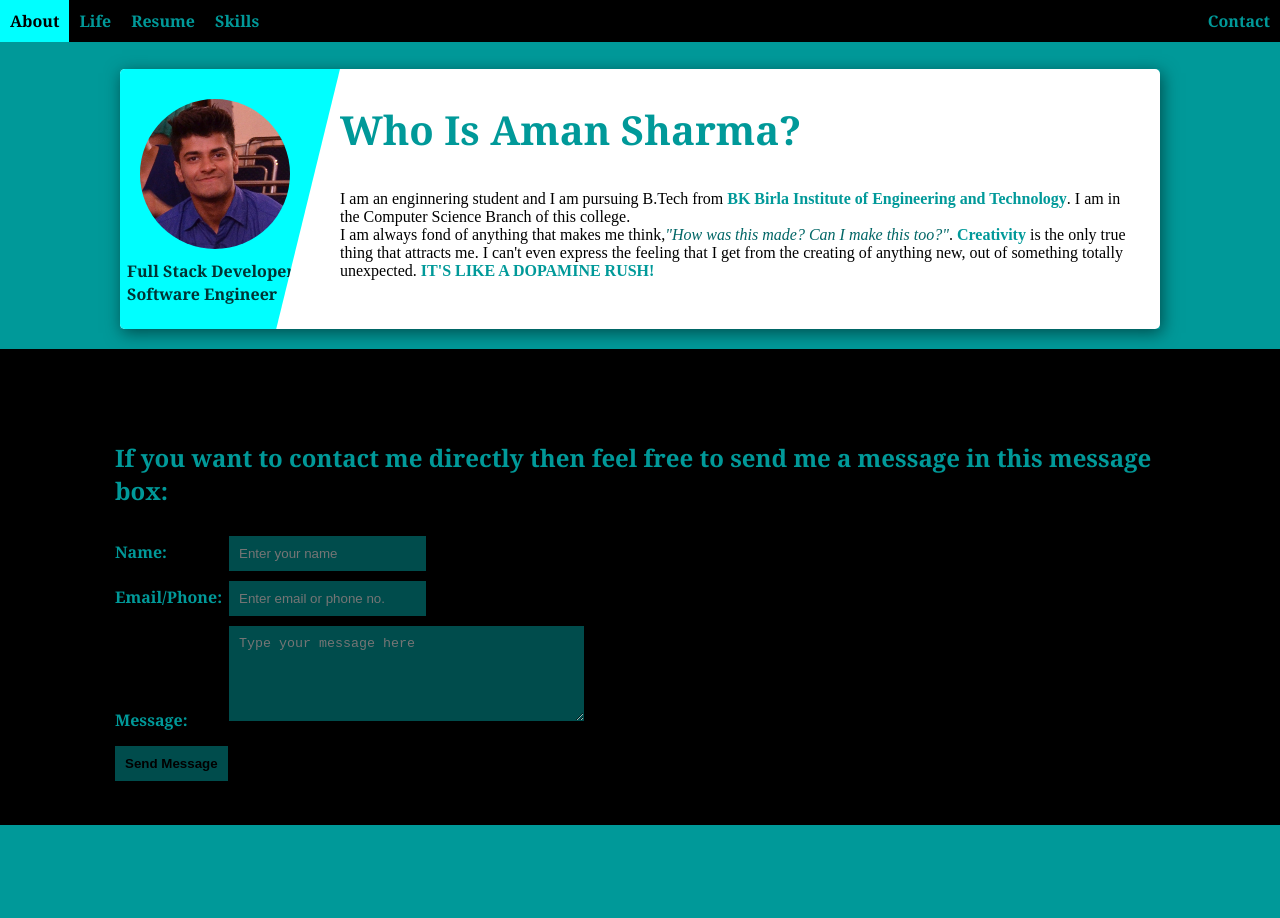
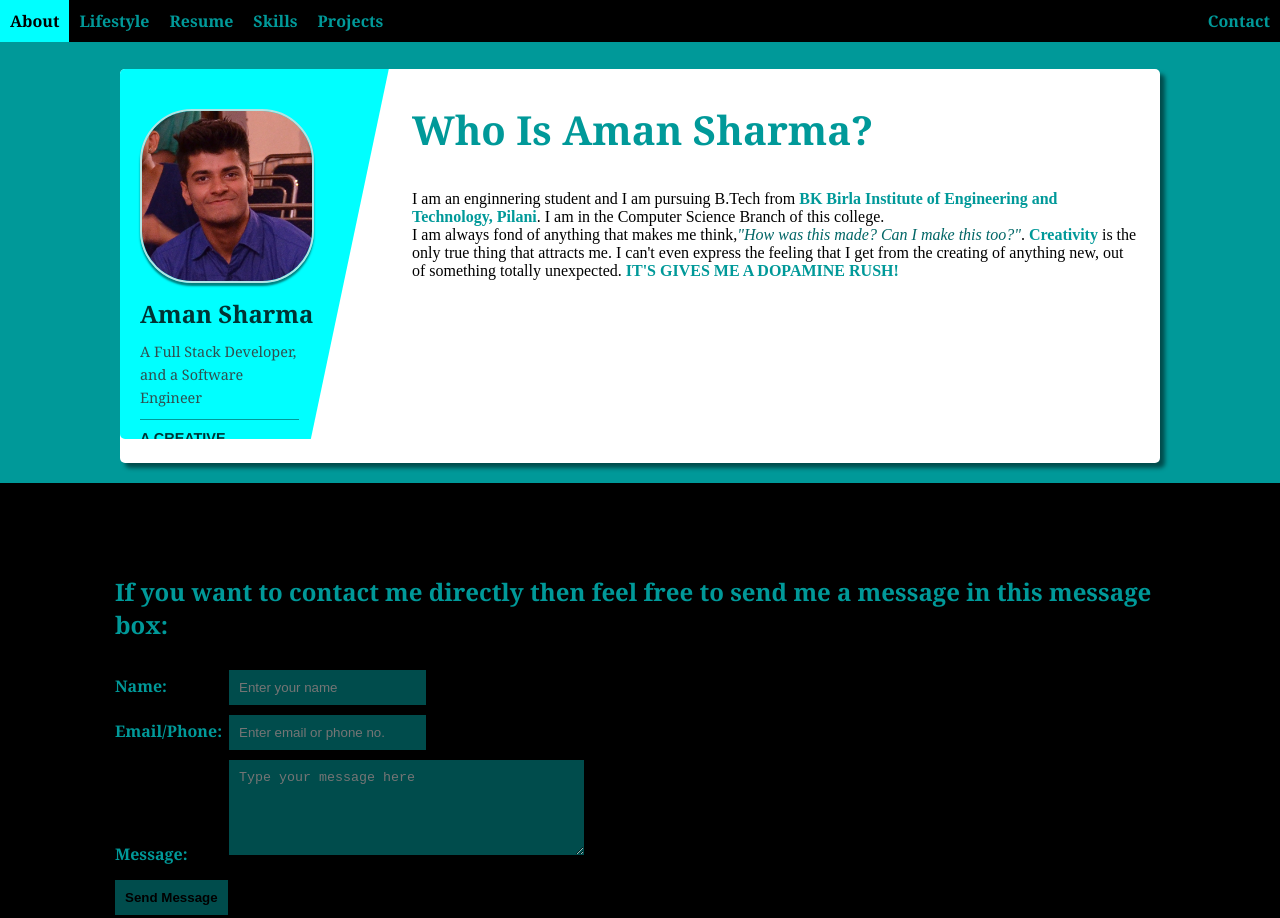
Before and after one commit to amansharma007/aman-sharma-website, a plain HTML site: page index.html in a window 1280 px wide. Before the commit the page ends 825 px from the top, so only its background shows below. Drawn offline with Linux system fonts and the light colour scheme.

Commit message:
Added more css on the home page and made the profile section look better

```diff
--- a/css/home_page.css
+++ b/css/home_page.css
@@ -1,171 +1,202 @@
 body {
     margin: 0;
-    padding : 0;
+    padding: 0;
     background-color: #099;
 }
+
 
 /*Navigation Bar Settings*/
 
 ul#navbar {
-    font-family : sans-serif;
+    font-family: sans-serif;
     /*text-align: center;*/
     background-color: black;
     width: 100%;
     position: fixed;
-    top : 0;
-    padding : 0;
-    margin : 0;
+    top: 0;
+    padding: 0;
+    margin: 0;
     list-style-type: none;
-    z-index: 1; /* This is to make the navigation bar to show on the topmost layer and nothing can overlap it. */
+    z-index: 1;
+    /* This is to make the navigation bar to show on the topmost layer and nothing can overlap it. */
     overflow: hidden;
     /*box-shadow: 0 2px 2px 0 rgba(0,0,0,0.5);*/
     /*border: solid 4px #009999;*/
 }
 
 ul#navbar li {
-    float : left;
+    float: left;
 }
 
 
-ul#navbar li a{
+ul#navbar li a {
     display: block;
-    padding : 10px 10px;
+    padding: 10px 10px;
     font-weight: bold;
-    font-family: Georgia,sans-serif;
+    font-family: Georgia, sans-serif;
     color: #009999;
     text-align: center;
 }
 
-ul#navbar li:nth-child(5){
+ul#navbar li:nth-child(5) {
     float: right;
 }
 
 
-ul#navbar li a:hover{
+ul#navbar li a:hover {
     background-color: aqua;
     color: black;
 }
 
-ul#navbar a:hover{
+ul#navbar a:hover {
     cursor: pointer;
     text-decoration: none;
     color: antiquewhite;
 }
 
-ul#navbar a:active{
-    color:aqua;
+ul#navbar a:active {
+    color: aqua;
 }
+
 /*Image Settings And Self Information Settings */
 
-div.self-info{
-    height : auto;
+div.info {
+    height: auto;
     border-radius: 5px;
-    margin : 0 auto;
+    margin: 0 auto;
+    box-shadow: 5px 5px 4px 0 rgba(0, 0, 0, 0.5);
     background-color: white;
 }
 
-div.self-info ul{
-    padding: 0 20px 0 0;
-    margin : 7px 0 0 -13px;
+div.info ul {
+    padding: 0;
+    margin: 7px 70px 0 0;
     list-style-type: none;
 }
 
-div.self-info ul li{
-    font-family : Georgia,sans-serif;
-    line-height: 23px;
-    font-weight: bold;
-    color: #033;
+div.info h3{
+    margin : 10px auto;
 }
 
-div.profile-image{
-    width : 180px;
-    height: 200px;
+div.info ul li:nth-child(1) {
+    font-family: Georgia, sans-serif;
+    line-height: 23px;
+    font-weight: 100;
+    border-bottom: 1px solid #099;
+    font-size: 0.9em;
+    padding: 0 0 10px 0;
+    color: darkslategrey;
+}
+
+div.info ul li:nth-child(2){
+    font-family: Helvetica, sans-serif;
+    font-size: 0.9em;
+    color : #033;
+    font-weight: bold;
+    margin : 10px auto;
+}
+
+div.profile-image {
+    width : 22%;
+    height: 290px;
     background-color: aqua;
     border-top-left-radius: 5px;
     border-bottom-left-radius: 5px;
-    clip-path : polygon(0% 0%, 100% 0%, 71% 100%, 0% 100%);
-    padding: 30px 20px;
+    clip-path: polygon(0% 0%, 100% 0%, 71% 100%, 0% 100%);
+    padding: 40px 20px;
     display: inline-block;
 }
 
-img.profile-image{
-    border-radius : 50%;
+img.profile-image {
+    border-radius: 30%;
+    border: 2px solid #b3e4e4;
+    box-shadow: 0px 3px 2px 0px rgba(0,0,0,0.5);
 }
 
-div.self-definition{
-    width: 800px;
-    padding : 0 20px 0 0;
+div.self-definition {
+    width: 70%;
+    padding: 0 20px 0 0;
     display: inline;
-    float : right;
+    float: right;
 }
 
 
-div#content-body{
+div#content-body {
     margin: 69px auto 0;
-    width : 1040px;
-    box-shadow: 2px 4px 16px 0 rgba(0,0,0,0.5)
+    width: 1040px;
 }
 
 /*Contact Me Settings*/
 
-div.contact-me p, div.contact-me form label{
+div.contact-me p,
+div.contact-me form label {
     color: #009999;
     font-family: Georgia, sans-serif;
 }
 
-div.contact-me p{ font-size : 1.5em; }
+div.contact-me p {
+    font-size: 1.5em;
+}
 
-div.contact-me label{
-    padding : 10px 10px 10px 0;
+div.contact-me label {
+    padding: 10px 10px 10px 0;
     display: inline-block;
-    width : 100px;
-    height : auto;
+    width: 100px;
+    height: auto;
     font-weight: bolder;
 }
 
-div.contact-me input, div.contact-me textarea{
+div.contact-me input,
+div.contact-me textarea {
     background-color: #004c4c;
     border-style: none;
-    padding : 10px;
-    margin : 5px 0;
+    padding: 10px;
+    margin: 5px 0;
 }
 
 div.contact-me textarea {
     display: inline-block;
 }
 
-div.contact-me [type="submit"]{ font-weight: bold;}
+div.contact-me [type="submit"] {
+    font-weight: bold;
+}
 
-div.contact-me [type="submit"]:hover{
-    background-color : aqua;
+div.contact-me [type="submit"]:hover {
+    background-color: aqua;
     cursor: pointer;
 }
 
-div.contact-me{
-    margin : 0 auto;
+div.contact-me {
+    margin: 0 auto;
     width: 1050px;
-    padding : 30px 0 0 0;
+    padding: 30px 0 0 0;
 }
 
-div.contact-me-background{
-    background-color : black;
-    margin: 20px 0 0 0 ;
+div.contact-me-background {
+    background-color: black;
+    margin: 20px 0 0 0;
     width: 100%;
-    padding : 3% 0;
+    padding: 3% 0;
 }
 
 
-h2{
+h2 {
     font-family: Georgia, sans-serif;
     font-size: 2.5em;
-    color : #009999;
+    color: #009999;
     font-weight: 100;
 }
-
-strong{
+h3{
+    font-family: Georgia, sans-serif;
+    font-size: 1.5em;
+    color: #033;
+    font-weight: bold;
+}
+strong {
     color: #009999;
 }
 
-em{
+em {
     color: #006666;
 }
--- a/index.html
+++ b/index.html
@@ -2,7 +2,6 @@
 <html>
 
 <head>
-
     <title>Aman Sharma</title>
     <link rel="stylesheet" type="text/css" href="css/home_page.css">
 </head>
@@ -11,31 +10,33 @@
 
     <ul id="navbar">
         <li><a>About</a></li>
-            <li><a>Life</a></li>
+        <li><a>Lifestyle</a></li>
         <li><a>Resume</a></li>
         <li><a>Skills</a></li>
         <li><a>Contact</a></li>
+        <li><a>Projects</a></li>
     </ul>
 
     <div id="content-body">
 
-        <div class="self-info">
+        <div class="info">
+
             <div class="profile-image">
-        <img class="profile-image" src="images/aman_profile.jpg" alt="Aman Sharma" height="150" width="150">
+                <img class="profile-image" src="images/aman_profile.jpg" alt="Aman Sharma" height="170" width="170">
+
+                <h3>Aman Sharma</h3>
 
                 <ul>
 
-            <li>Full Stack Developer</li>
-            <li>Software Engineer</li>
-
+                    <li>A Full Stack Developer, and a Software Engineer</li>
+                    <li>A CREATIVE PERSON!!</li>
                 </ul>
             </div>
 
             <div class="self-definition">
                 <h2><strong>Who Is Aman Sharma?</strong></h2>
-        <p> I am an enginnering student and I am pursuing B.Tech from <strong>BK Birla Institute of Engineering and Technology</strong>. I am in the Computer Science Branch of this college.
-            <br>
-        I am always fond of anything that makes me think,<em>"How was this made? Can I make this too?"</em>. <strong>Creativity</strong> is the only true thing that attracts me. I can't even express the feeling that I get from the creating of anything new, out of something totally unexpected. <strong>IT'S LIKE A DOPAMINE RUSH!</strong>
+                <p> I am an enginnering student and I am pursuing B.Tech from <strong>BK Birla Institute of Engineering and Technology, Pilani</strong>. I am in the Computer Science Branch of this college.
+                    <br> I am always fond of anything that makes me think,<em>"How was this made? Can I make this too?"</em>. <strong>Creativity</strong> is the only true thing that attracts me. I can't even express the feeling that I get from the creating of anything new, out of something totally unexpected. <strong>IT'S GIVES ME A DOPAMINE RUSH!</strong>
                 </p>
 
 
@@ -45,7 +46,7 @@
     </div>
 
     <div class="contact-me-background">
-        <div class = "contact-me">
+        <div class="contact-me">
             <p><strong>If you want to contact me directly then feel free to send me a message in this message box:</strong></p>
 
             <form>
```
Lines whose indentation alone changed are shown as unchanged.
